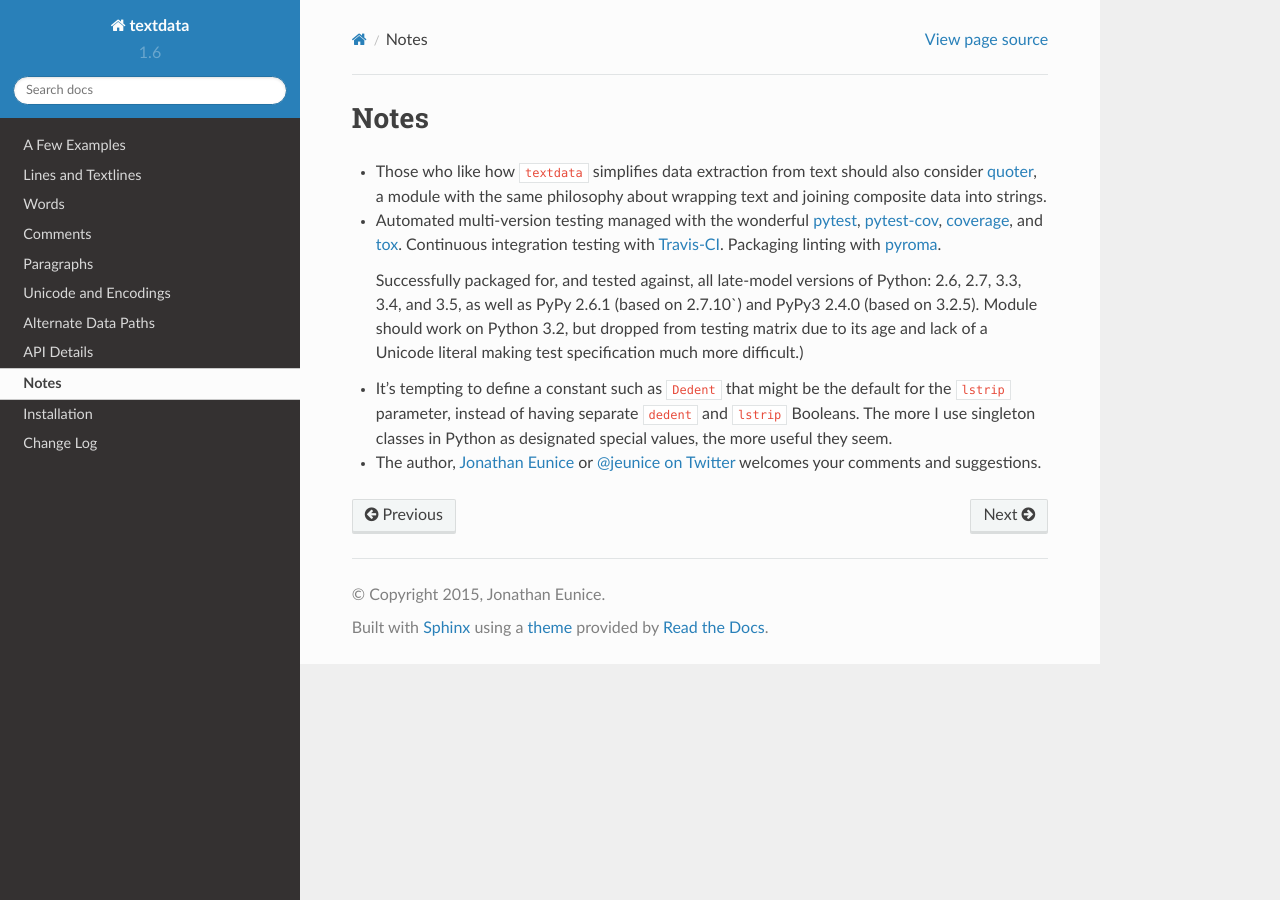
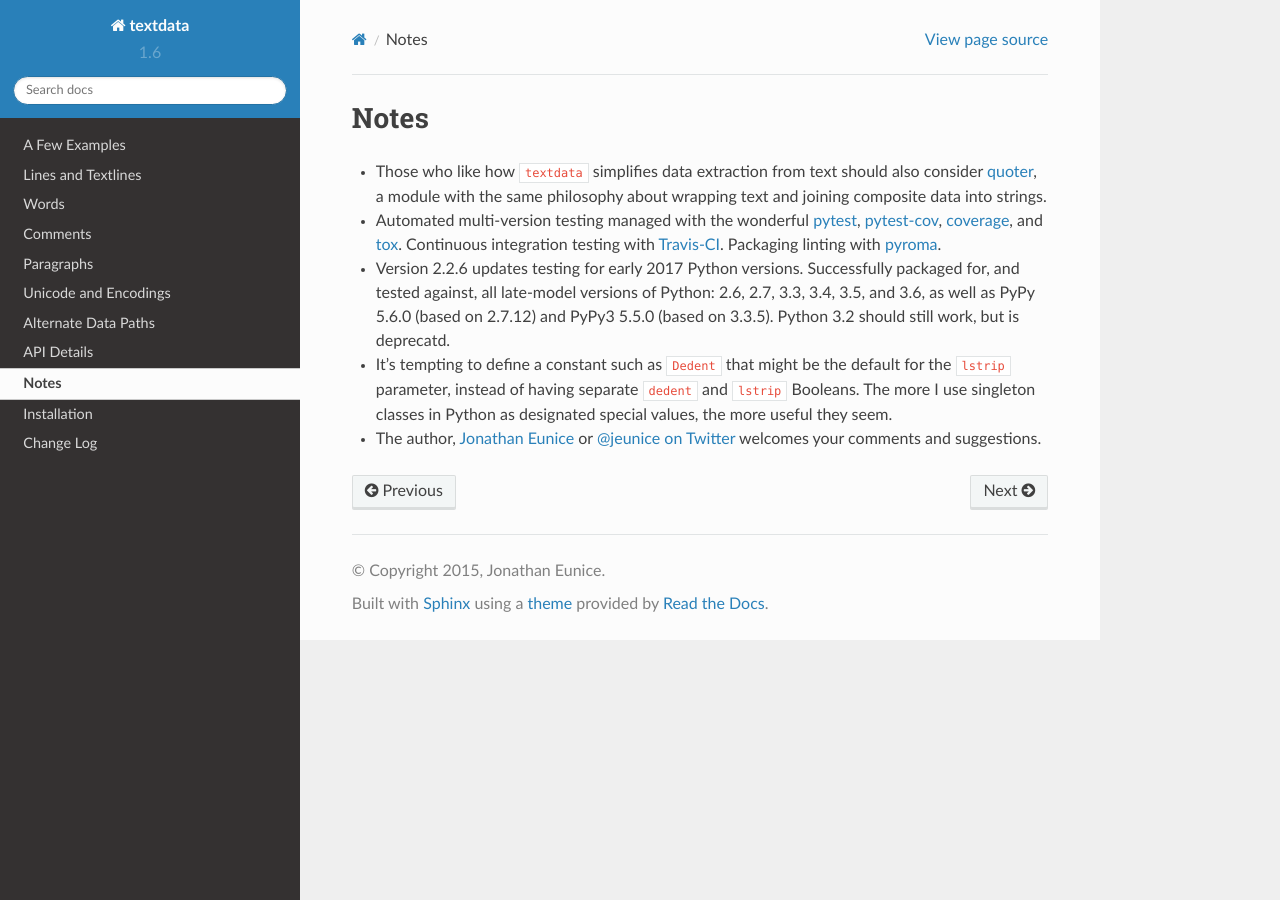
Before and after one commit to jonathaneunice/textdata, a Sphinx documentation site: the page built from docs/notes.rst, in a window 1280 px wide. Built offline with Sphinx 7.4.7 and the Read the Docs theme 2.0.0, drawn with Linux system fonts in a browser that asks for light colours.

Commit message:
updated testing

```diff
--- a/docs/CHANGES.rst
+++ b/docs/CHANGES.rst
@@ -1,5 +1,11 @@
 Change Log
 ==========
+
+**1.6.2**  (January 23, 2017)
+
+    Updates testing. Newly qualified under 2.7.13 and 3.6, as well as
+    most recent builds of pypy and pypy3.
+
 
 **1.6.1**  (September 15, 2015)
 
--- a/docs/conf.py
+++ b/docs/conf.py
@@ -59,7 +59,7 @@ author = u'Jonathan Eunice'
 # The short X.Y version.
 version = '1.6'
 # The full version, including alpha/beta/rc tags.
-release = '1.6.1'
+release = '1.6.2'
 
 # The language for content autogenerated by Sphinx. Refer to documentation
 # for a list of supported languages.
--- a/docs/notes.rst
+++ b/docs/notes.rst
@@ -15,11 +15,12 @@ Notes
   with `Travis-CI <https://travis-ci.org/jonathaneunice/textdata>`_.
   Packaging linting with `pyroma <https://pypi.python.org/pypi/pyroma>`_.
 
-  Successfully packaged for, and tested against, all late-model versions of
-  Python: 2.6, 2.7, 3.3, 3.4, and 3.5, as well as PyPy 2.6.1 (based on 2.7.10`)
-  and PyPy3 2.4.0 (based on 3.2.5). Module should work on Python 3.2, but
-  dropped from testing matrix due to its age and lack of a Unicode literal
-  making test specification much more difficult.)
+* Version 2.2.6 updates testing for early 2017 Python
+  versions. Successfully packaged for, and
+  tested against, all late-model versions of Python: 2.6, 2.7, 3.3,
+  3.4, 3.5, and 3.6, as well as PyPy 5.6.0 (based on
+  2.7.12) and PyPy3 5.5.0 (based on 3.3.5).
+  Python 3.2 should still work, but is deprecatd.
 
 * It's tempting to define a constant such as ``Dedent`` that might
   be the default for the ``lstrip`` parameter, instead of having
--- a/setup.py
+++ b/setup.py
@@ -17,7 +17,7 @@ def lines(text):
 
 setup(
     name='textdata',
-    version='1.6.1',
+    version='1.6.2',
     author='Jonathan Eunice',
     author_email='jonathan.eunice@gmail.com',
     description='Easily get clean data, direct from text or Python source',
@@ -41,10 +41,10 @@ setup(
         Programming Language :: Python :: 2.6
         Programming Language :: Python :: 2.7
         Programming Language :: Python :: 3
-        Programming Language :: Python :: 3.2
         Programming Language :: Python :: 3.3
         Programming Language :: Python :: 3.4
         Programming Language :: Python :: 3.5
+        Programming Language :: Python :: 3.6
         Programming Language :: Python :: Implementation :: CPython
         Programming Language :: Python :: Implementation :: PyPy
         Topic :: Software Development :: Libraries :: Python Modules
```
Also changed, not shown: CHANGES.yml (+7 -0 lines), .travis.yml, 1 other file.
